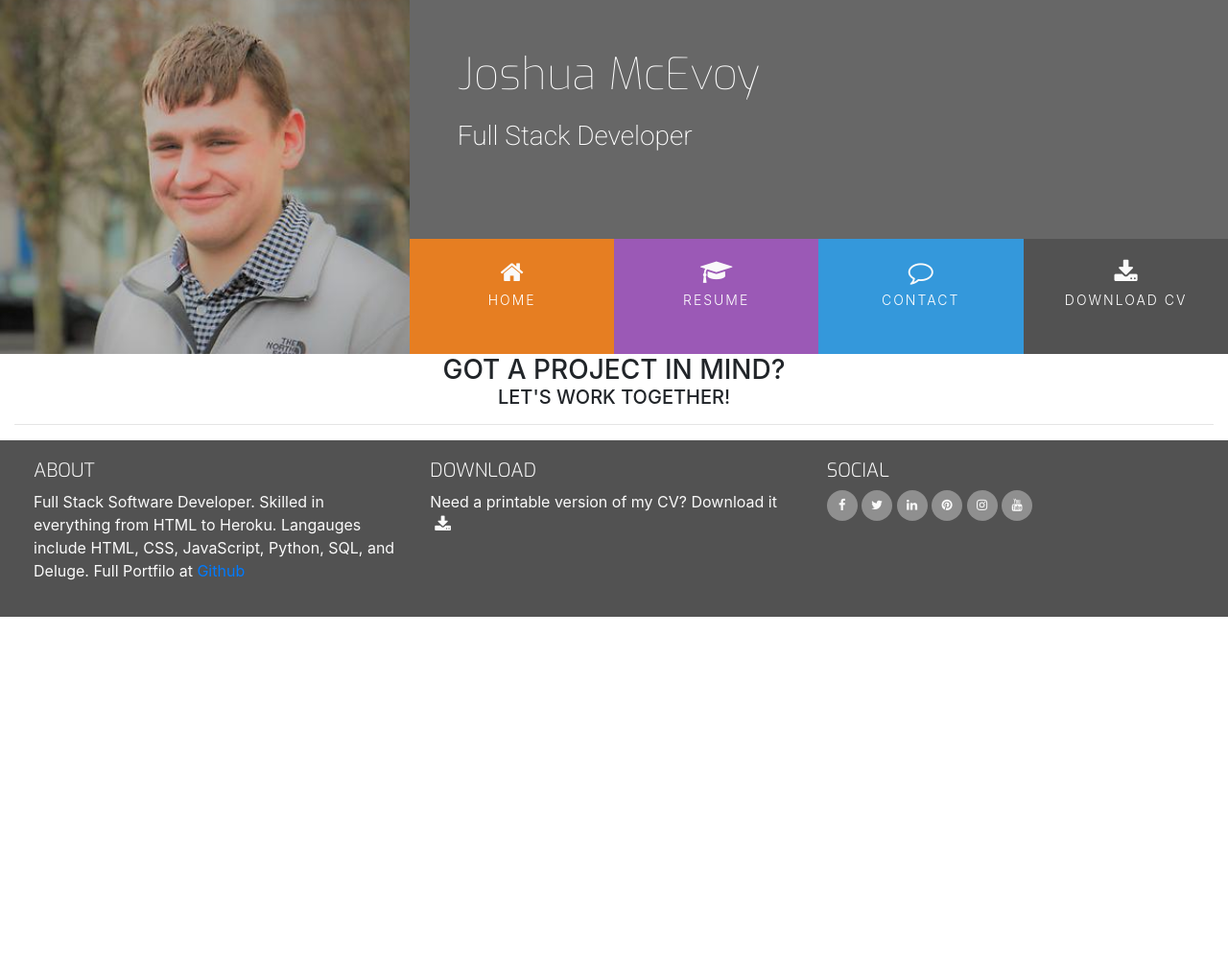
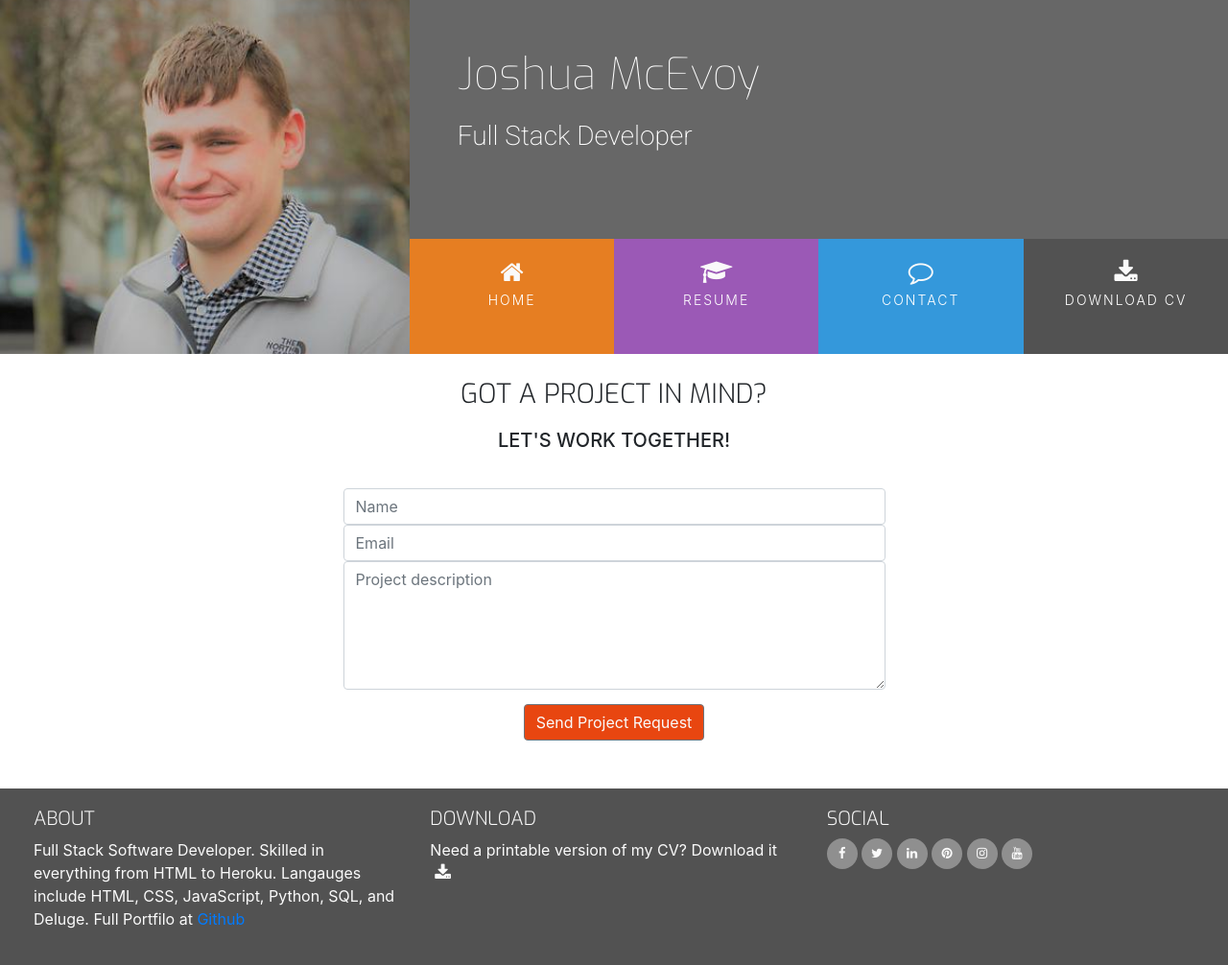
Before and after one commit to JAmcevoy/my_CV, a plain HTML site: page contact.html in a window 1280 px wide. Shown: the whole page at 96% size. Before the commit the page ends 800 px from the top, so only its background shows below. Drawn offline with nearby package versions, Linux system fonts and the light colour scheme.

Commit message:
created a form on contact.html and styled it

```diff
--- a/assets/css/style.css
+++ b/assets/css/style.css
@@ -50,6 +50,10 @@
 
 .bg-color-work-history {
   background-color: #9b59b6
+}
+
+.bg-color-contact {
+  background-color: #fff;
 }
 
 /* ----------------------------------------Special paddings/margins/text */
@@ -330,3 +334,36 @@ personal-info-item .value {
   content: "";
   background-color: #fafafa;
 }
+
+/* ----------------------------------------Contact Form */
+
+.contact-heading{
+  font-family: "Exo", sans-serif;
+  font-weight: 300;
+  margin-top: 25px;
+  margin-bottom: 20px;
+  }
+
+.center-form {
+  padding: 10px;
+  margin: 0 auto;
+  max-width: 70%;
+  }
+
+button[type="submit"] {
+  margin: 15px;
+  margin-bottom: 20px;
+  color: #fafafa;
+  background-color: #e84610;
+}
+
+/* ----------------------------------------Media Queries */
+
+@media (min-width: 992px) {
+  .center-form {
+    padding: 30px;
+    min-height: 240px;
+    margin: 0 auto;
+    max-width: 50%;
+    }
+}
--- a/contact.html
+++ b/contact.html
@@ -51,13 +51,27 @@
     </div>
   </header>
   <section class="container-fluid">
-    <div class="row bg-color-contact">
-      <div class="col">
-        <h3 class="contact-heading uppercase text-center">Got a project in mind?</h3>
-        <h5 class="uppercase text-center">Let's work together!</h5>
-        <hr>
+      <div class="row bg-color-contact">
+          <div class="col">
+              <h3 class="contact-heading uppercase text-center">Got a project in mind?</h3>
+              <h5 class="uppercase text-center">Let's work together!</h5>
+
+              <div class="center-form">
+                  <form>
+                      <input type="text" name="name" id="fullname" class="form-control" placeholder="Name" required />
+                      <input type="email" name="email" id="emailaddress" class="form-control" placeholder="Email" required />
+                      <textarea rows="5" name="projectsummary" id="projectsummary" class="form-control" placeholder="Project description" required></textarea>
+                      <div class="form-row text-center">
+                          <div class="col">
+                              <button type="submit" class="btn btn-secondary">Send Project Request</button>
+                          </div>
+                      </div>
+                  </form>
+              </div>
+
+          </div>
       </div>
-    </div>
+
   </section>
   <footer class="container-fluid">
     <div id="footer-details" class="row">
```
